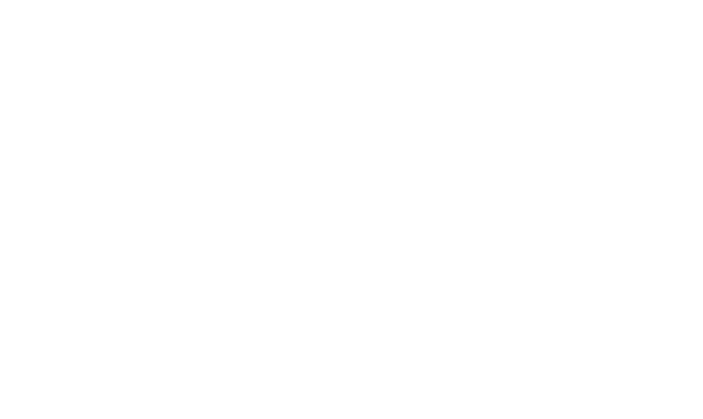
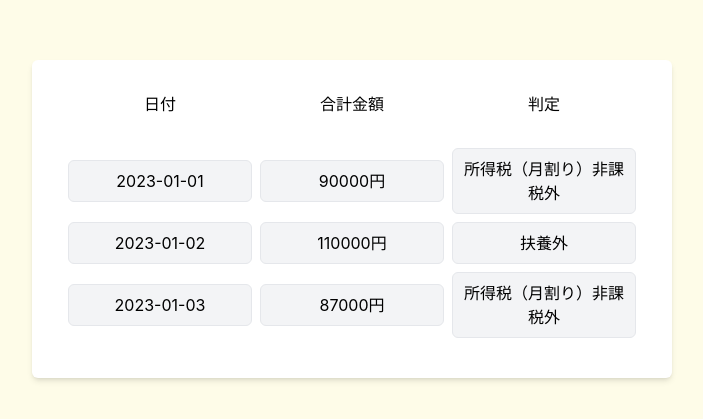
Before and after one commit to naka520/hazimetevol11front, a React (Create React App) app: page /record in a window 1280 px wide. Before the commit this address had no page. Shown: the part 181-600 px from the top of the page, without its empty margins (288-991 px from the left). Built offline with nearby package versions, Linux system fonts and the light colour scheme.

Commit message:
[add]フォームのページとレコードのページの追加

```diff
--- a/src/App.tsx
+++ b/src/App.tsx
@@ -7,6 +7,7 @@ import SignUp from "./component/SignUp";
 import SignIn from "./component/SignIn";
 import Home from "./component/Home";
 import Form from "./component/Form";
+import Record from "./component/Record";
 
 const App: React.FC = () => {
   return (
@@ -17,6 +18,7 @@ const App: React.FC = () => {
         <Route path="/signin" element={<SignIn />} />
         <Route path="/home" element={<Home />} />
         <Route path="/form" element={<Form />} />
+        <Route path="/record" element={<Record />} />
         {/* 他のページのルーティングもこちらに追加 */}
       </Routes>
     </Router>
--- a/src/component/Form.tsx
+++ b/src/component/Form.tsx
@@ -29,7 +29,7 @@ const IncomeRegistration: React.FC = () => {
               <input
                 key={idx}
                 type="text"
-                className="flex-1 p-2 border rounded-md text-center mx-1"
+                className="flex-1 p-2 border rounded-md text-center mx-1  bg-gray-100"
                 placeholder="..."
               />
             ))}
@@ -44,12 +44,12 @@ const IncomeRegistration: React.FC = () => {
 
         <div className="mt-6 text-center">
           <button
-            className="bg-blue-300 text-blue-700 rounded-md px-4 py-2 shadow-md mr-4"
+            className="bg-blue-300 hover:bg-gray-300 text-white rounded-md px-4 py-2 shadow-md mr-4"
             onClick={addEntry}
           >
             フォームを追加
           </button>
-          <button className="bg-blue-500 text-white rounded-md px-4 py-2 shadow-md">
+          <button className="bg-blue-500 hover:bg-gray-300 text-white rounded-md px-4 py-2 shadow-md">
             登録
           </button>
         </div>
--- a/src/component/Home.tsx
+++ b/src/component/Home.tsx
@@ -18,7 +18,10 @@ const HomePage: React.FC = () => {
           >
             収入登録
           </button>
-          <button className="bg-blue-300 hover:bg-gray-400 text-white rounded-md px-6 py-3 shadow-md w-3/4">
+          <button
+            className="bg-blue-300 hover:bg-gray-400 text-white rounded-md px-6 py-3 shadow-md w-3/4"
+            onClick={() => navigate("/record")}
+          >
             収入計算結果
           </button>
         </div>
--- /dev/null
+++ b/src/component/Record.tsx
@@ -0,0 +1,48 @@
+import React from "react";
+
+const RecordDisplay: React.FC = () => {
+  const mockData = [
+    { date: "2023-01-01", income: 90000 },
+    { date: "2023-01-02", income: 110000 },
+    { date: "2023-01-03", income: 87000 },
+    // 以下、さらにデータを追加できます
+  ];
+
+  const determineStatus = (income: number) => {
+    if (income > 108000) {
+      return "扶養外";
+    } else if (income > 85000) {
+      return "所得税（月割り）非課税外";
+    } else {
+      return "所得税未満";
+    }
+  };
+
+  return (
+    <div className="min-h-screen bg-yellow-50 flex items-center justify-center">
+      <div className="bg-white p-8 rounded-md shadow-md w-5/6 md:w-3/4 lg:w-1/2">
+        <div className="mb-8 flex justify-between items-center">
+          <span className="flex-1 text-center">日付</span>
+          <span className="flex-1 text-center">合計金額</span>
+          <span className="flex-1 text-center">判定</span>
+        </div>
+
+        {mockData.map((record, index) => (
+          <div key={index} className="mb-2 flex justify-between items-center">
+            <div className="flex-1 p-2 border rounded-md text-center mx-1  bg-gray-100">
+              {record.date}
+            </div>
+            <div className="flex-1 p-2 border rounded-md text-center mx-1  bg-gray-100">
+              {record.income}円
+            </div>
+            <div className="flex-1 p-2 border rounded-md text-center mx-1  bg-gray-100">
+              {determineStatus(record.income)}
+            </div>
+          </div>
+        ))}
+      </div>
+    </div>
+  );
+};
+
+export default RecordDisplay;
```
